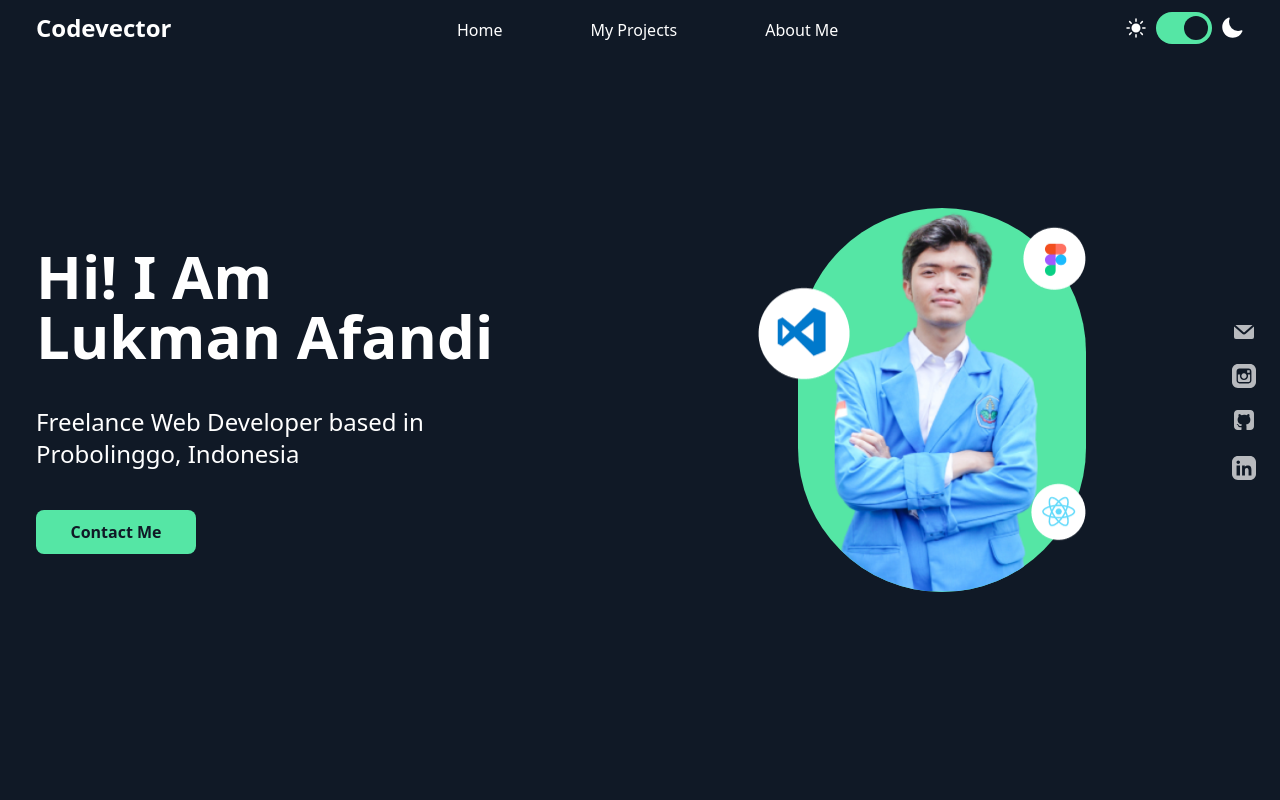
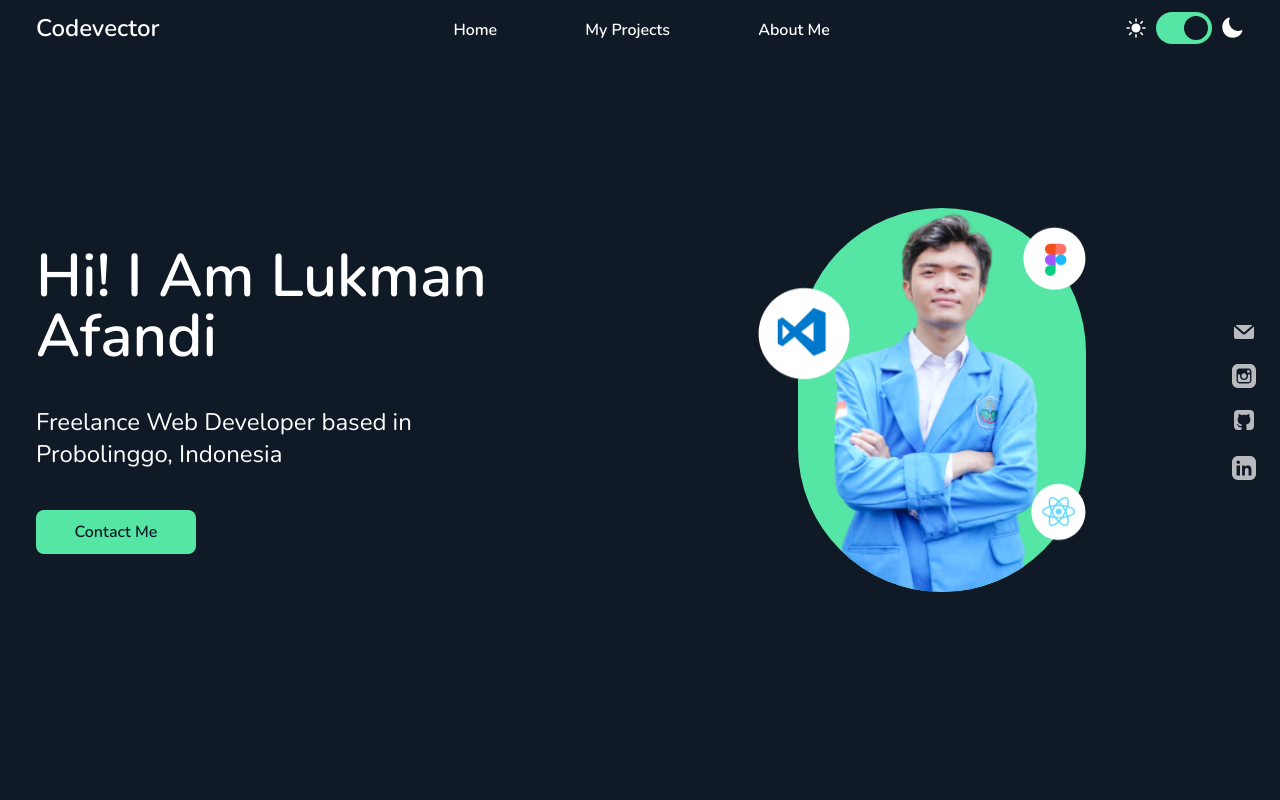
Before and after one commit to LukmanAfandii/LukmanAfandii.github.io, a React (Vite) app: page / in a window 1280 px wide. Shown: the top 800 px of the page. Built offline with nearby package versions, Linux system fonts and the light colour scheme.

Commit message:
change font

```diff
--- a/src/index.css
+++ b/src/index.css
@@ -1,5 +1,11 @@
-@import url('https://fonts.googleapis.com/css?family=Poppins:300,400,500,600,700');
-
+@import url('https://fonts.googleapis.com/css2?family=Nunito:ital,wght@0,200;0,300;0,400;0,500;0,600;0,700;0,800;0,900;1,200;1,300;1,400;1,500;1,600;1,700;1,800;1,900&display=swap');
+html,
+body {
+  padding: 0;
+  margin: 0;
+  font-family: 'Nunito', sans-serif;
+  font-weight: 600;
+}
 
 @tailwind base;
 @tailwind components;
```
